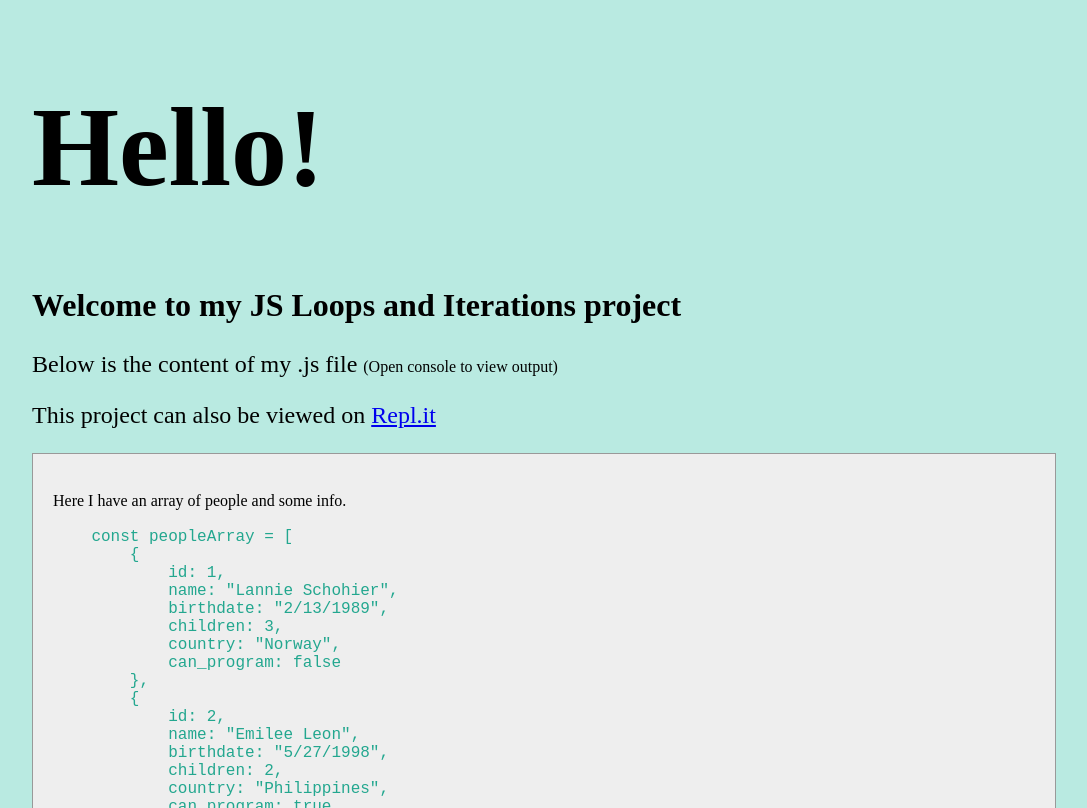
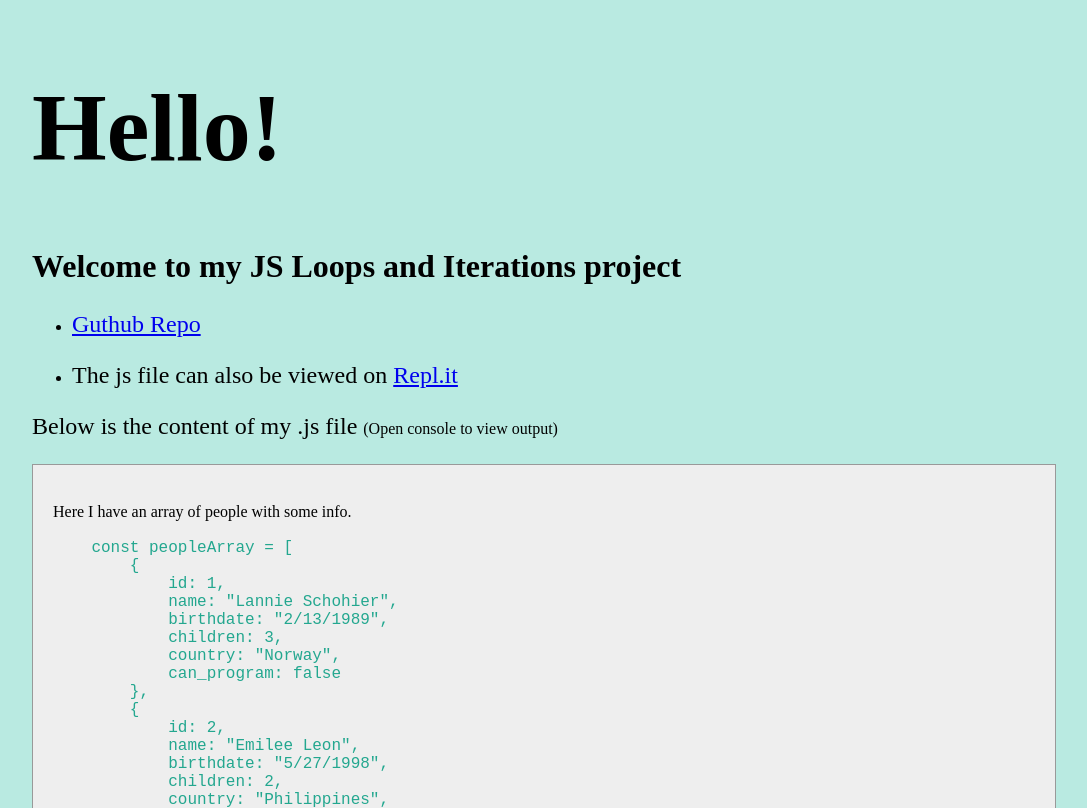
Before and after one commit to hebaulf/js-loops-and-iterations, a plain HTML site: page index.html in a window 1280 px wide. Shown: the whole page, without its empty margins (104-1191 px from the left). Drawn offline with Linux system fonts and the light colour scheme.

Commit message:
Minor html and css changes.

```diff
--- a/index.html
+++ b/index.html
@@ -9,13 +9,20 @@
 </head>
 <body>
 <main class="wrap">
-        <h1>Hello!</h1>
-        <h2>Welcome to my JS Loops and Iterations project</h2>
-        <p>Below is the content of my .js file <span class="smaller">(Open console to view output)</span></p>
-        <p>This project can also be viewed on <a href="https://replit.com/@HebaFarestveit/JsLoopsAndIterations#index.js" target="_blank" noreferrer noopener>Repl.it</a></p>
+    <h1>Hello!</h1>
+    <h2>Welcome to my JS Loops and Iterations project</h2>
+    <ul>
+        <li>
+            <p><a href="https://github.com/hebaulf/js-loops-and-iterations" target="_blank" noreferrer noopener>Guthub Repo</a></p>
+        </li>
+        <li>
+            <p>The js file can also be viewed on <a href="https://replit.com/@HebaFarestveit/JsLoopsAndIterations#index.js" target="_blank" noreferrer noopener>Repl.it</a></p>
+        </li>
+    </ul>
+    <p>Below is the content of my .js file <span class="smaller">(Open console to view output)</span></p>
 
 <div class="code-wrap">
-<span>Here I have an array of people and some info.</span>
+<span>Here I have an array of people with some info.</span>
 <pre>
     <code>
     const peopleArray = [
--- a/style.css
+++ b/style.css
@@ -18,7 +18,7 @@ body {
 }
 
 h1 {
-  font-size: 7rem;
+  font-size: 6rem;
 }
 
 h2 {
```
